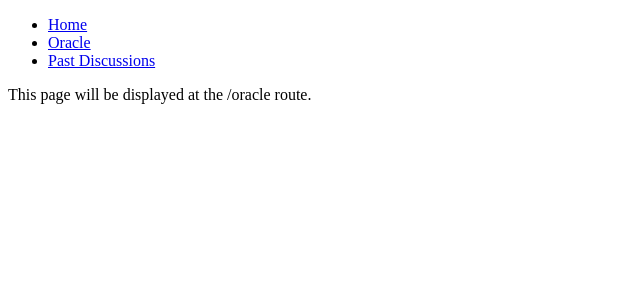
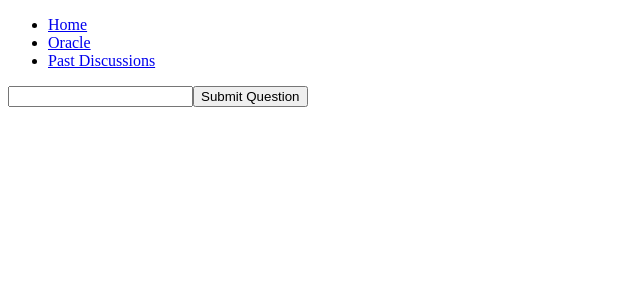
Before and after one commit to MrpZellen/oopsie-oracle, a Nuxt app: page /oracle in a window 1280 px wide. Shown: the top 300 px of the page, without its empty margins (0-640 px from the left). Built offline with nearby package versions, Linux system fonts and the light colour scheme.

Commit message:
Silly fixes :3

```diff
--- a/pages/index.vue
+++ b/pages/index.vue
@@ -1,8 +1,8 @@
 <template>
     <div>
-        <h1>Welcome to the homepage</h1>
+        <h1>Oopsie Oracle</h1>
         <AppAlert>
-            This is an auto-imported component
+            Ask your deeply concerned questions and he shall answer them with great expertise!
         </AppAlert>
     </div>
 </template>
--- a/pages/oracle.vue
+++ b/pages/oracle.vue
@@ -1,5 +1,6 @@
 <template>
   <section>
-    <p>This page will be displayed at the /oracle route.</p>
+    <input type="text" />
+    <button>Submit Question</button>
   </section>
 </template>
```
